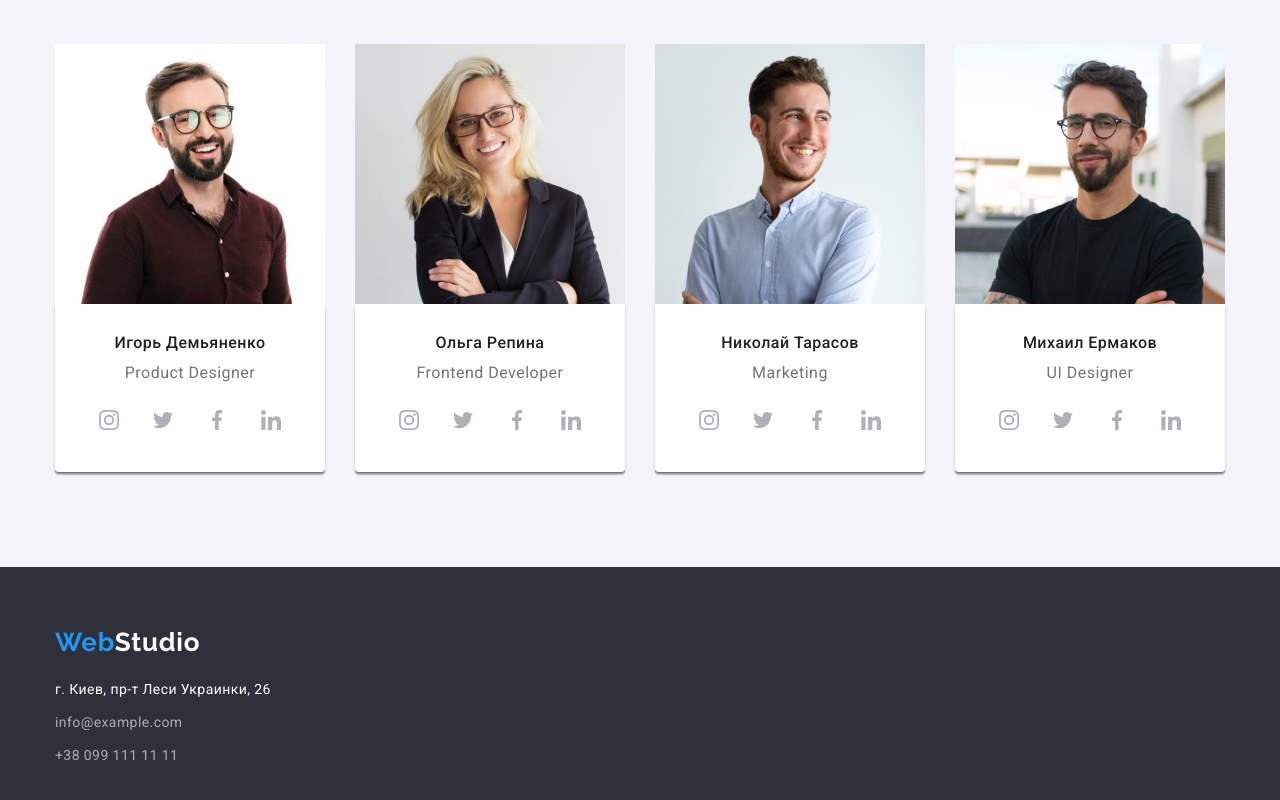
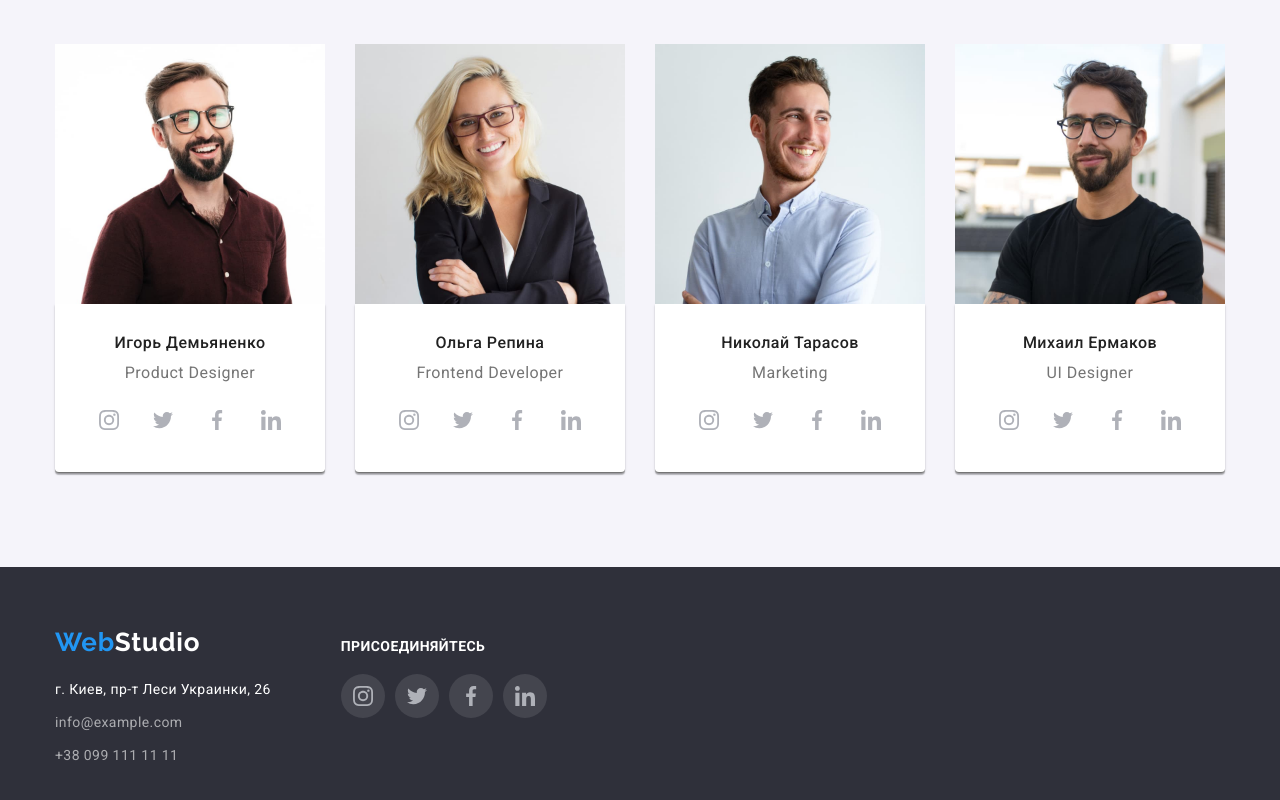
Before and after one commit to IrynaDar/goit-markup-hw-04, a plain HTML site: page index.html in a window 1280 px wide. Shown: the part 1738-2538 px from the top of the page. Drawn offline with nearby package versions, Linux system fonts and the light colour scheme.

Commit message:
footer icons

```diff
--- a/css/styles.css
+++ b/css/styles.css
@@ -398,6 +398,12 @@ margin-right: auto;
   padding-top: 60px;
   padding-bottom: 60px;
 }
+
+.footer-container {
+  display: flex;
+  align-items: baseline;
+}
+
 .footer-logo {
   font-family: Raleway;
   font-weight: 700;
@@ -439,6 +445,50 @@ span.part-color {
   color: var(--second-text-color);
 }
 
+.social-invite {
+  display: block;
+  font-family: inherit;
+  weight:700;
+  font-style: normal;
+  font-weight: bold;
+  font-size: 14px;
+  line-height: 16px;
+  letter-spacing: 0.03em;
+  text-transform: uppercase;
+  color: var(--btn-color);
+  margin-bottom: 20px;
+}
+.footer-continfo {
+  max-width: 231px;
+}
+.footer-socials {
+  display: inline-block;
+  max-width: 206px;
+  margin-left: 70px;
+}
+.company-soc-list {
+  display: flex;
+  justify-content: center;
+}
+.company-soc-item + .company-soc-item {
+  margin-left: 10px;
+}
+.company-soc-link {
+  width: 44px;
+  height: 44px;
+  background-color: rgba(255, 255, 255, 0.1);
+  display: flex;
+  justify-content: center;
+  align-items: center;
+  border-radius: 50%;
+}
+.company-soc-link:hover,
+.company-soc-link:focus {
+  background-color: var(--accent-color);
+}
+.company-soc-icon {
+  fill: var(--btn-color);
+}
   /* -------ПОРТФОЛИО------------ */
 .portfolio-info {
   padding-top: 94px;
--- a/index.html
+++ b/index.html
@@ -266,14 +266,49 @@
     <!--футер-->
     <footer class="footer">
         <div class="container footer-container">
+            <div class="footer-continfo">
         <a class=" link footer-logo" href="">Web<span class="part-color">Studio</span></a>
         <address class="footer-address">
-            <ul class="list footer-list">
+            <ul class="list footer-list list">
                 <li class="footer-address"><a class="link-address" href="https://goo.gl/maps/5MDtbxLfWcDjbEEK8">г. Киев, пр-т Леси Украинки, 26</a></li>
                 <li class="footer-mail"><a class="link-email" href="mailto:info@example.com">info@example.com</a></li>
                 <li class="footer-tel"><a class="link-tell" href="tel:+380991111111">+38 099 111 11 11</a></li>
             </ul>
         </address>
+            </div>
+            <div class="footer-socials">
+                <b class="social-invite">Присоединяйтесь</b>
+                <ul class="company-soc-list list">
+                    <li class="company-soc-item">
+                    <a href="" class="company-soc-link">
+                        <svg class="company-soc-icon" width="20" height="20">
+                            <use href="./images/symbol-defs.svg#icon-instagram"></use>
+                        </svg>
+                    </a>
+                    </li>
+                    <li class="company-soc-item">
+                        <a href="" class="company-soc-link">
+                            <svg class="company-soc-icon" width="20" height="20">
+                                <use href="./images/symbol-defs.svg#icon-twitter"></use>
+                            </svg>
+                        </a>
+                    </li>
+                    <li class="company-soc-item">
+                        <a href="" class="company-soc-link">
+                            <svg class="company-soc-icon" width="20" height="20">
+                                <use href="./images/symbol-defs.svg#icon-facebook"></use>
+                            </svg>
+                        </a>
+                    </li>
+                    <li class="company-soc-item">
+                        <a href="" class="company-soc-link">
+                            <svg class="company-soc-icon" width="20" height="20">
+                                <use href="./images/symbol-defs.svg#icon-linkedin"></use>
+                            </svg>
+                        </a>
+                    </li>
+                </ul>
+            </div>
         </div>
     </footer>
 </body>
```
